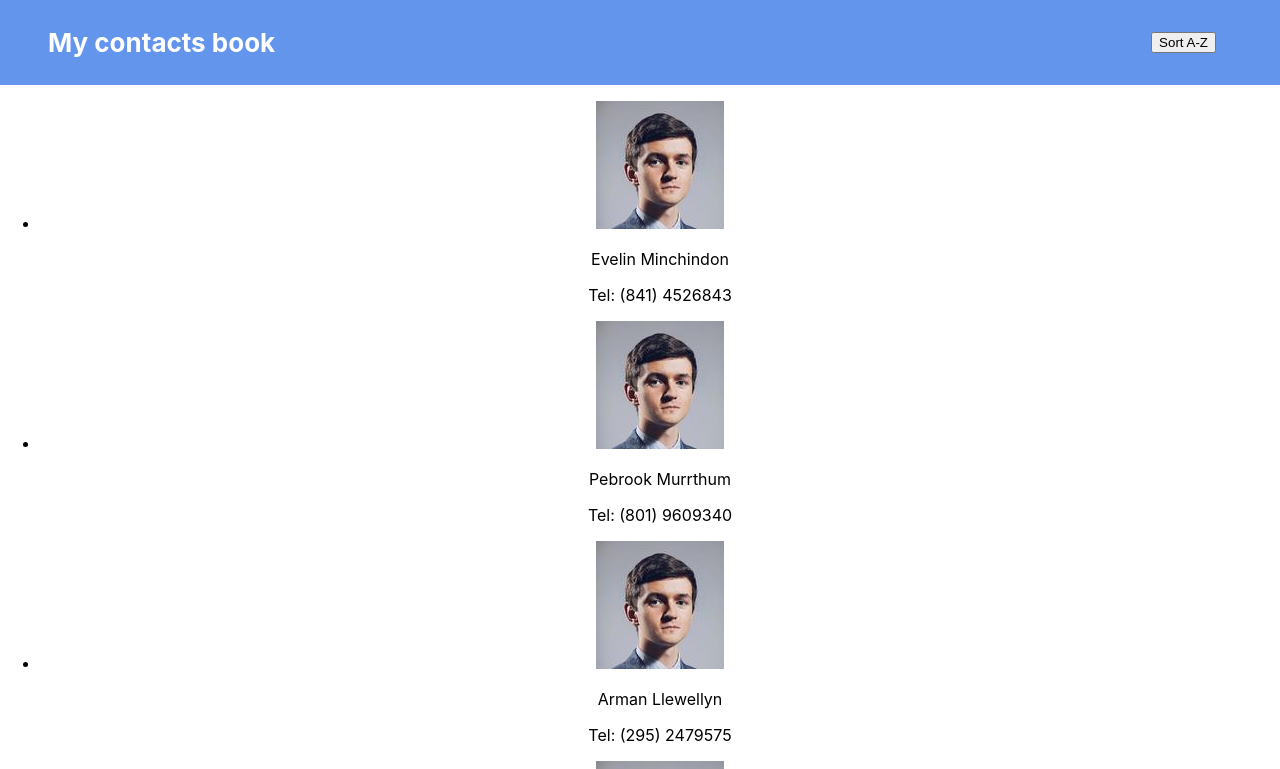
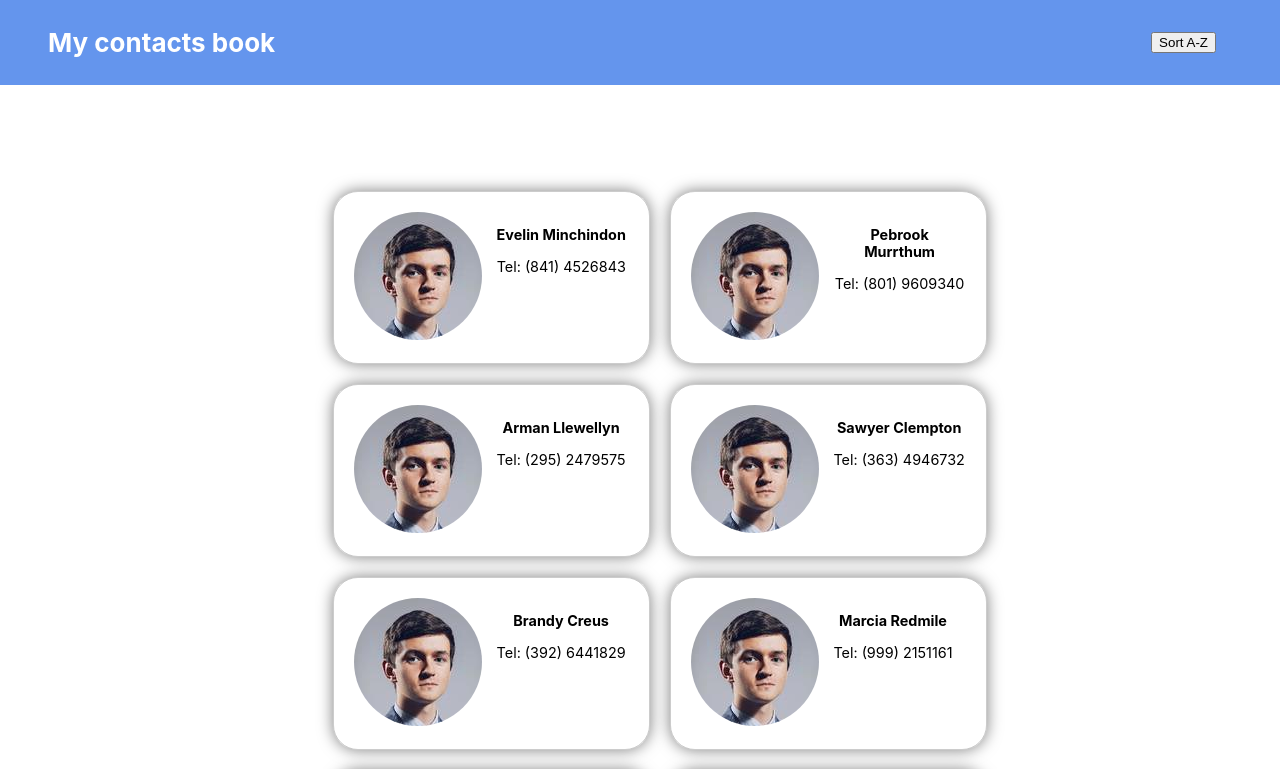
Before and after one commit to CAH1983/CT_Bike_Club, a React (Create React App) app: page / in a window 1280 px wide. Shown: the top 769 px of the page. Built offline with nearby package versions, Linux system fonts and the light colour scheme.

Commit message:
styled contact cards

```diff
--- a/src/App.css
+++ b/src/App.css
@@ -1,27 +1,24 @@
+* {
+  box-sizing: border-box;
+}
 .App {
   text-align: center;
 }
 
-.App-logo {
-  height: 40vmin;
-  pointer-events: none;
+main {
+  display: flex;
+  justify-content: center;
+  margin-top: 5em;
+}
+.contacts-wrapper {
+
+  width: 80vw;
+  display: flex;
+  flex-direction: row;
+  flex-wrap: wrap;
+  justify-content: center;
 }
 
-@media (prefers-reduced-motion: no-preference) {
-  .App-logo {
-    animation: App-logo-spin infinite 20s linear;
-  }
+.contacts-wrapper>li {
+  list-style: none;
 }
-
-.App-link {
-  color: #61dafb;
-}
-
-@keyframes App-logo-spin {
-  from {
-    transform: rotate(0deg);
-  }
-  to {
-    transform: rotate(360deg);
-  }
-}
--- a/src/components/ContactCard/ContactCard.css
+++ b/src/components/ContactCard/ContactCard.css
@@ -0,0 +1,33 @@
+.ContactCard {
+    width: 22em;
+    height: auto;
+    display: flex;
+    margin: 10px;
+    padding: 20px;
+    border: 1px solid rgba(0, 0, 0, 0.2);
+    border-radius: 25px;
+    box-shadow: 0 0 15px rgb(0 0 0 / 50%);
+    font-size: 0.9em;
+    transition: all 0.2s ease-in-out;
+    text-align: center;
+}
+
+.ContactCard:hover {
+    background: rgba(235, 237, 189, 0.5);
+    transition: all 0.2s ease-in-out;
+    transform: scale(1.03);
+}
+
+.ContactCard img {
+    border-radius: 50%;
+}
+
+.contact-names {
+    font-weight: bold;
+}
+
+
+.contact-details-wrapper {
+    padding-left: 1em;
+    justify-content: flex-start;
+}
--- a/src/components/ContactCard/ContactCard.js
+++ b/src/components/ContactCard/ContactCard.js
@@ -6,11 +6,14 @@ const ContactCard = ({ firstName, lastName, phone, src}) => {
     return(
 
         <div className='ContactCard'>
-            <img src={src} alt={`${lastName}-picture`}/>
+            <div>
 
-            <div className="details">
-            <p>{firstName} {lastName}</p>
-            <p> Tel: {phone}</p>
+            <img src={src} alt={`${lastName}-pic`}/>
+            </div>
+
+            <div className="contact-details-wrapper">
+                <p className='contact-names'>{firstName} {lastName}</p>
+                <p className='contact-phone'> Tel: {phone}</p>
             </div>
 
 
--- a/src/components/Header/Header.js
+++ b/src/components/Header/Header.js
@@ -1,12 +1,15 @@
 import React from 'react'
 import './Header.css';
-import Button from '../Button/Button'
+import Button from '../Button/Button';
+import { useState } from 'react';
 
 const Header = () => {
+  const [buttonText,setButtonText] = useState('sorted');
+
   return (
     <header className="App-header">
       <h1>My contacts book</h1>
-      <Button buttonLabel={'Sort A-Z'} />
+      <Button buttonLabel={'Sort A-Z'} onClick />
     </header>
   )
 }
```
